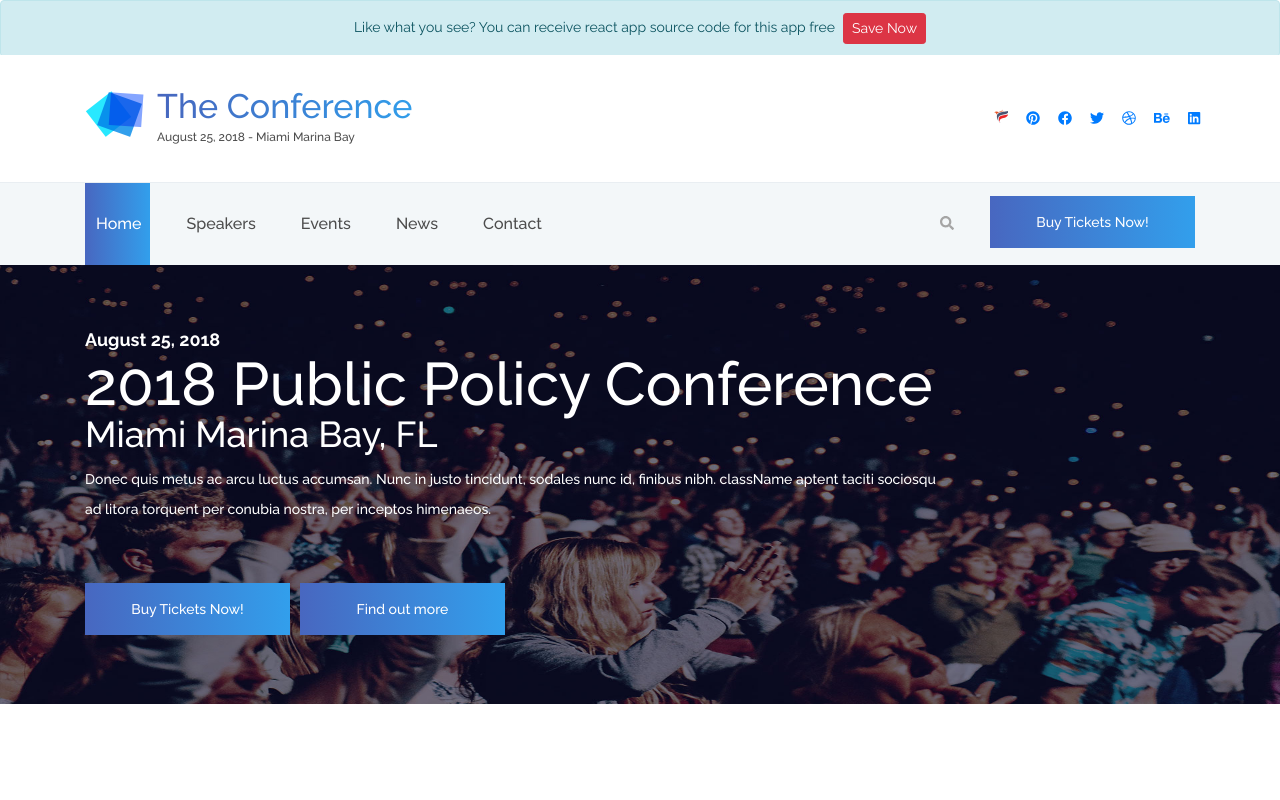
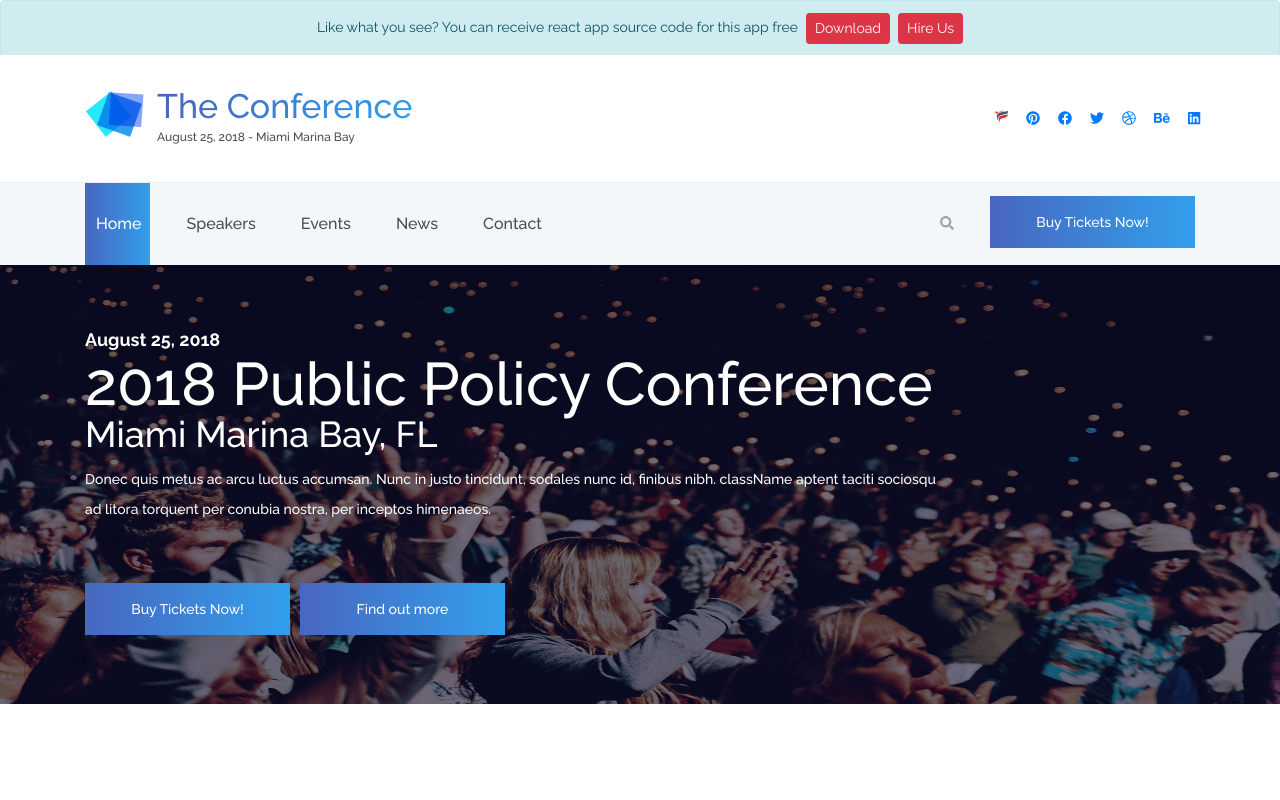
Before and after one commit to FacileTechnolab/HTML-React, a React (Create React App) app: page / in a window 1280 px wide. Shown: the top 800 px of the page. Built offline with nearby package versions, Linux system fonts and the light colour scheme; what google-maps-react would draw is missing.

Commit message:
Fixed routes and modal changes

```diff
--- a/src/components/DownloadModal.js
+++ b/src/components/DownloadModal.js
@@ -8,7 +8,7 @@ const DownloadModal = (props) => {
   const [hasError, setHasError] = useState(false);
   const [validEmail, setValidEmail] = useState(true);
 
-  const { showModal, closeModal, hideDownloadBar } = props;
+  const { modalType, showModal, closeModal, hideDownloadBar } = props;
 
   const validateEmail = (text) => {
     const reg = /^(([^<>()\[\]\\.,;:\s@"]+(\.[^<>()\[\]\\.,;:\s@"]+)*)|(".+"))@((\[[0-9]{1,3}\.[0-9]{1,3}\.[0-9]{1,3}\.[0-9]{1,3}\])|(([a-zA-Z\-0-9]+\.)+[a-zA-Z]{2,}))$/;
@@ -57,26 +57,27 @@ const DownloadModal = (props) => {
           firstname: firstName,
           lastname: lastName,
           email: email,
+          segment3: modalType,
         }),
-      })
-        .then((res) => res.json())
-        .then(
-          (result) => {
-            hideDownloadBar();
+      }).then((result) => {
+        if (result.status === 201) {
+          hideDownloadBar();
+          if (modalType === "download")
             window.open(
               "https://github.com/FacileTechnolab/FacileTechnolab.github.io/releases/download/1.0/HTML-React-develop.zip",
               "_blank"
             );
-          },
-          (error) => {}
-        );
+        }
+      });
     }
   };
 
   return (
     <Modal show={showModal} onHide={closeModal}>
       <Modal.Header closeButton>
-        <Modal.Title>Download Code</Modal.Title>
+        <Modal.Title>
+          {modalType === "download" ? "Download React Theme" : "Hire Us"}
+        </Modal.Title>
       </Modal.Header>
       <Modal.Body>
         <Form>
@@ -127,17 +128,9 @@ const DownloadModal = (props) => {
             </Col>
           </Form.Row>
         </Form>
-        <div className="d-flex flex-row-reverse mt-3">
+        <div className="d-flex justify-content-center mt-3">
           <Button className="ml-2" type="submit" onClick={handleSubmit}>
-            Download
-          </Button>
-          <Button
-            className="ml-2"
-            type="submit"
-            variant="secondary"
-            onClick={closeModal}
-          >
-            Close
+            Submit
           </Button>
         </div>
       </Modal.Body>
--- a/src/components/Header.js
+++ b/src/components/Header.js
@@ -17,16 +17,24 @@ const Header = (props) => {
   const { pathname } = props.location;
 
   const [showModal, setShowModal] = useState(false);
+  const [modalType, setModalType] = useState("");
   const [showDownloadBar, setShowDownloadBar] = useState(false);
 
   const closeModal = () => {
     setShowModal(false);
+    setModalType("");
   };
 
   const hideDownloadBar = () => {
     setShowDownloadBar(false);
     setShowModal(false);
+    setModalType("");
     localStorage.setItem("code_download", "true");
+  };
+
+  const openModal = (type) => {
+    setShowModal(true);
+    setModalType(type);
   };
 
   useEffect(() => {
@@ -48,9 +56,16 @@ const Header = (props) => {
           <button
             type="button"
             className="ml-2 btn btn-danger btn-sm"
-            onClick={() => setShowModal(true)}
+            onClick={() => openModal("download")}
           >
-            Save Now
+            Download
+          </button>
+          <button
+            type="button"
+            className="ml-2 btn btn-danger btn-sm"
+            onClick={() => openModal("hireus")}
+          >
+            Hire Us
           </button>
         </div>
       )}
@@ -256,6 +271,7 @@ const Header = (props) => {
       </header>
       <DownloadModal
         showModal={showModal}
+        modalType={modalType}
         closeModal={closeModal}
         hideDownloadBar={hideDownloadBar}
       />
--- a/src/routes/index.js
+++ b/src/routes/index.js
@@ -1,5 +1,5 @@
 import React from "react";
-import { BrowserRouter as Router, Switch, Route } from "react-router-dom";
+import { HashRouter as Router, Switch, Route } from "react-router-dom";
 
 import Header from "../components/Header";
 import Footer from "../components/Footer";
```
